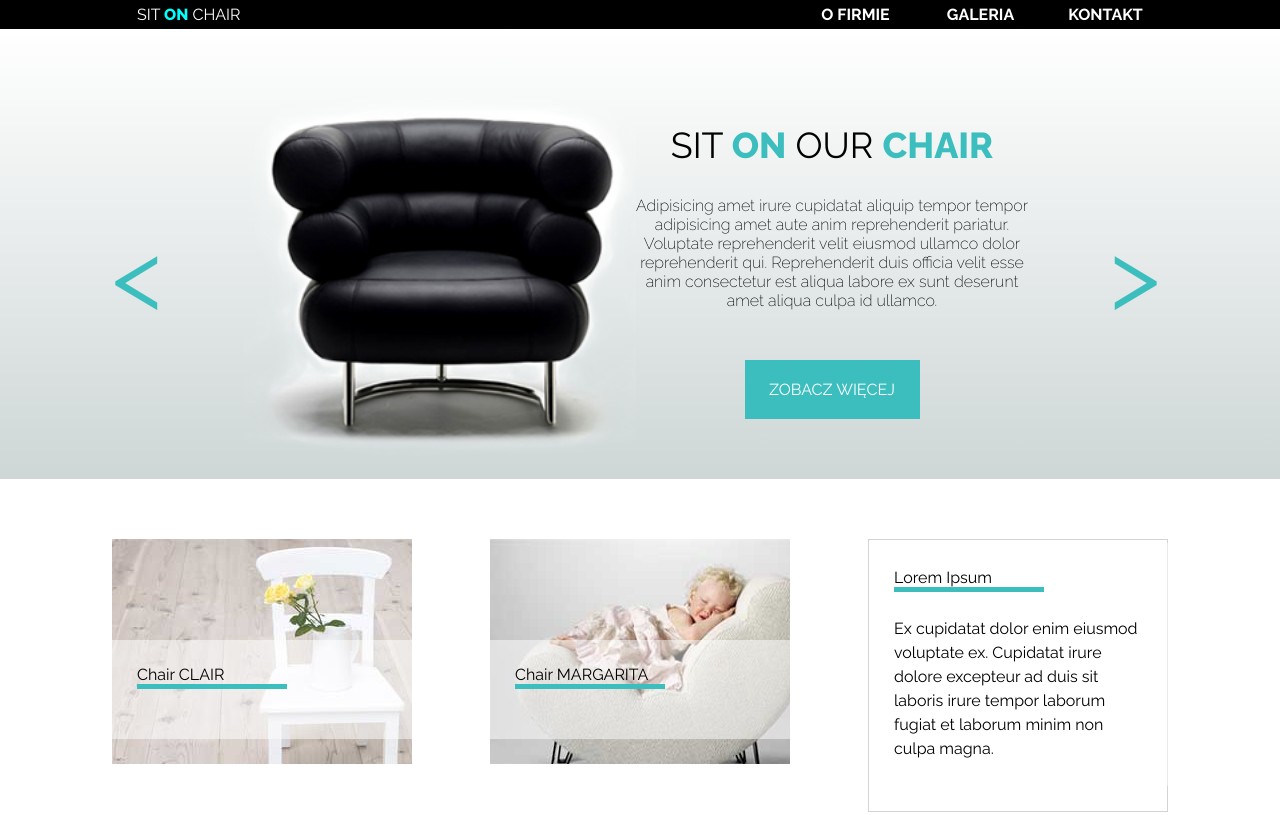
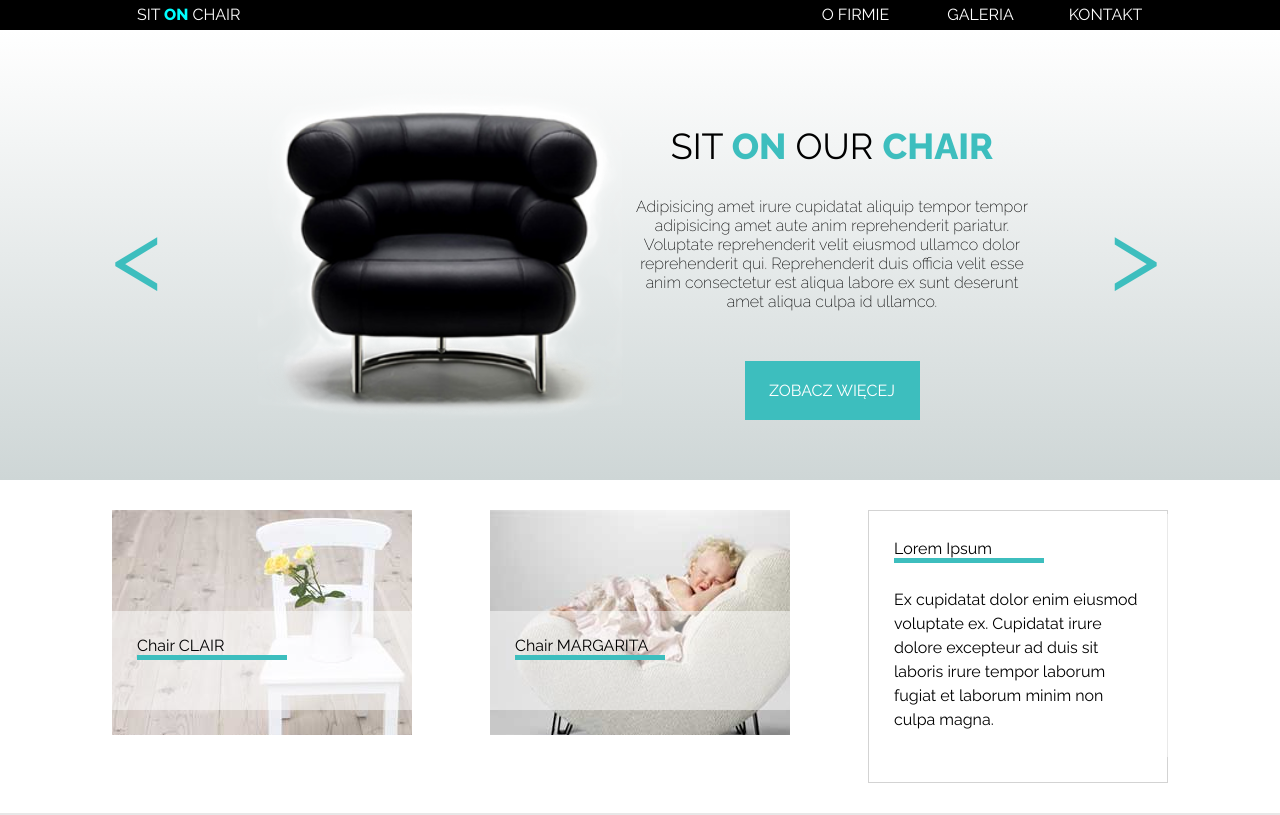
Before and after one commit to twilczek88/Sit-on-Chair, a plain HTML site: page index.html in a window 1280 px wide. Shown: the top 815 px of the page. Drawn offline with Linux system fonts and the light colour scheme.

Commit message:
minor fixes

```diff
--- a/css/style.css
+++ b/css/style.css
@@ -44,6 +44,7 @@ section h2 {
 /*##### header elements #####*/
 /*###########################*/
 header {
+    line-height: 30px;
     background: #000;
     color: #fff;
 }
@@ -51,7 +52,6 @@ header {
 header h1 {
     float: left;
     color: #fff;
-    padding: 5px 0;        /* !! */
     padding-left: 25px;
 }
 
@@ -85,12 +85,9 @@ nav {
     text-align: center;
 }
 
-.menu>li {
+.menu>li, .menu a {
     float:left;
     width: 125px;
-    padding: 5px 0;    /* !! */
-    font-weight: 700;
-
 }
 
 .submenu {
@@ -101,7 +98,6 @@ nav {
     top: 60px;
     padding: 10px;
     background-color: #000;
-    /*border-radius: 5px; /* 0 - 10px */ */
 }
 
 /*triangle*/
@@ -153,12 +149,12 @@ li:hover > .submenu {
 #leftArrow, #rightArrow {
 float: left;
 width: 132px;
-height: 450px;
-padding-top: 225px;
+height: 410px;
+/*padding-top: 225px;*/
 
 color: #3dbebe;
 font-size: 100px;
-line-height: 0;
+line-height: 410px;
 
 }
 
@@ -179,12 +175,12 @@ float: left;
     background-size: cover;
     float: left;
     width: 392px;
-    height: 450px;
+    height: 410px;
 }
 
 #firstRibbonArticle .artContent {
     width: 392px;
-    height: 450px ;
+    height: 410px ;
     text-align: center;
 }
 
@@ -215,17 +211,9 @@ float: left;
     background: #3dbebe;
 }
 
-#firstRibbonArticle .artContent a:hover {
-
-}
-
 /*################ artbox ################*/
 /*##### Highlighted articles section #####*/
 /*########################################*/
-
-section.artbox {
-    padding: 50px;
-}
 
 .row {
     margin: 10px auto;
@@ -269,9 +257,6 @@ section.artbox {
     line-height: 150%;
 }
 
-.col-3.artbox:last-child div {
-}
-
 
 #firstArtboxArticle {
     background: url("../img/box1_img.jpg");
@@ -291,7 +276,6 @@ section.artbox {
 
 section.prices {
     background:#e7e7e7;
-    padding: 20px;
 }
 
 .pricebox {
@@ -323,7 +307,6 @@ section.prices {
     position: absolute;
     top: -20px;
     left:130px;
-    /*left: 129.5px;*/
     width: 40px;
     height: 40px;
     border-radius: 50%;
@@ -346,32 +329,31 @@ section.prices {
 .artContent>.circle {
     width: 100px;
     height: 100px;
-    top:90px;
+    top: 90px;
     left: 100px;
     border-radius: 50%;
     background: white;
     border: solid 2px gray;
 
     text-align: center;
-    color:gray;
+    color: gray;
 }
 
 .artContent>.circle>h4 {
-    margin-top:20px;
-    font-size:32px;
+    margin-top: 20px;
+    font-size: 32px;
     font-weight: 900;
     padding-right: 10px;
 }
 
 .artContent>.circle>h4>span {
-    display:inline-block;
+    display: inline-block;
     font-size: 14px;
     position: absolute;
 }
 
 .artContent>.circle>p {
-    margin-top:;
-    font-size:14px;
+    font-size: 14px;
 }
 
 .pricePlan {
--- a/index.html
+++ b/index.html
@@ -24,8 +24,8 @@
                             <a href=""><li>Historia</li></a>
                         </ul>
                     </li>
-                    <li>GALERIA</li>
-                    <li>KONTAKT</li>
+                    <a href=""><li>GALERIA</li></a>
+                    <a href=""><li>KONTAKT</li></a>
                 </ul>
             </nav>
         </div>
```
